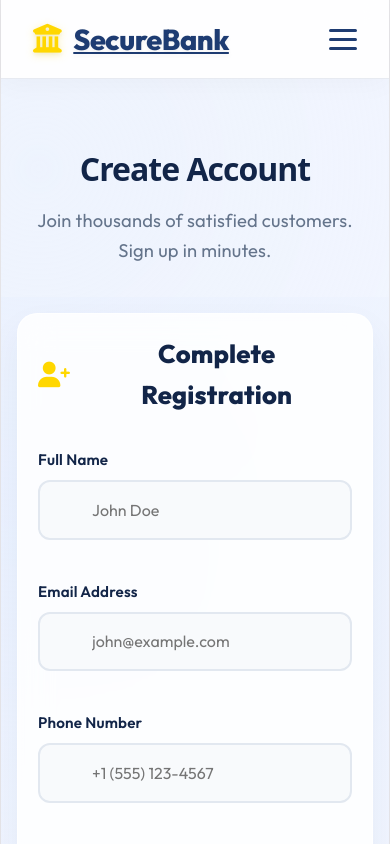
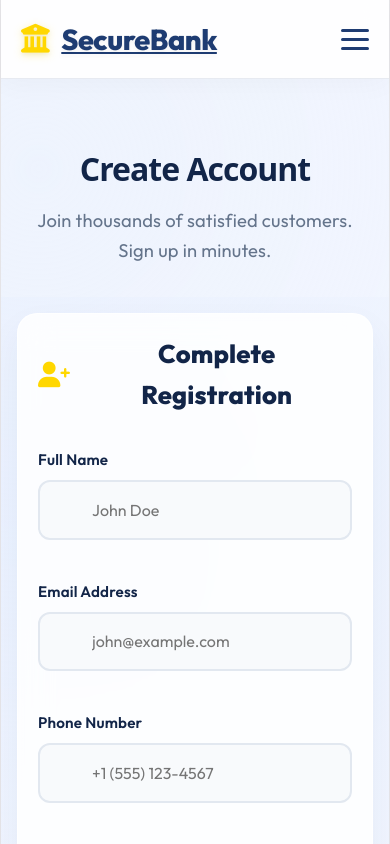
Before and after one commit to NextBank790/Digital-Banking, a React (Vite) app: page /#/signup in a window 390 px wide. Shown: the top 844 px of the page. Built offline with nearby package versions, Linux system fonts and the light colour scheme.

Commit message:
Fix menu hamburger dropdown layout to stretch to mobile screen bottom and align navigation elements at screen margins

```diff
--- a/src/assets/Digitalbanking.css
+++ b/src/assets/Digitalbanking.css
@@ -1409,18 +1409,25 @@ body {
 }
 
 @media (max-width: 768px) {
+    .nav-container {
+        padding: 0 1.25rem !important;
+    }
+
     .nav-menu {
         display: none;
         position: fixed;
         top: 100px;
         left: 0;
         width: 100%;
+        height: calc(100vh - 100px) !important;
         background: white;
         flex-direction: column;
-        padding: 2rem;
+        padding: 2rem 1.5rem !important;
         box-shadow: 0 10px 20px rgba(0,0,0,0.05);
         gap: 1.5rem;
         border-bottom: 2px solid var(--primary);
+        overflow-y: auto;
+        z-index: 1000;
     }
 
     .nav-menu.active {
```
